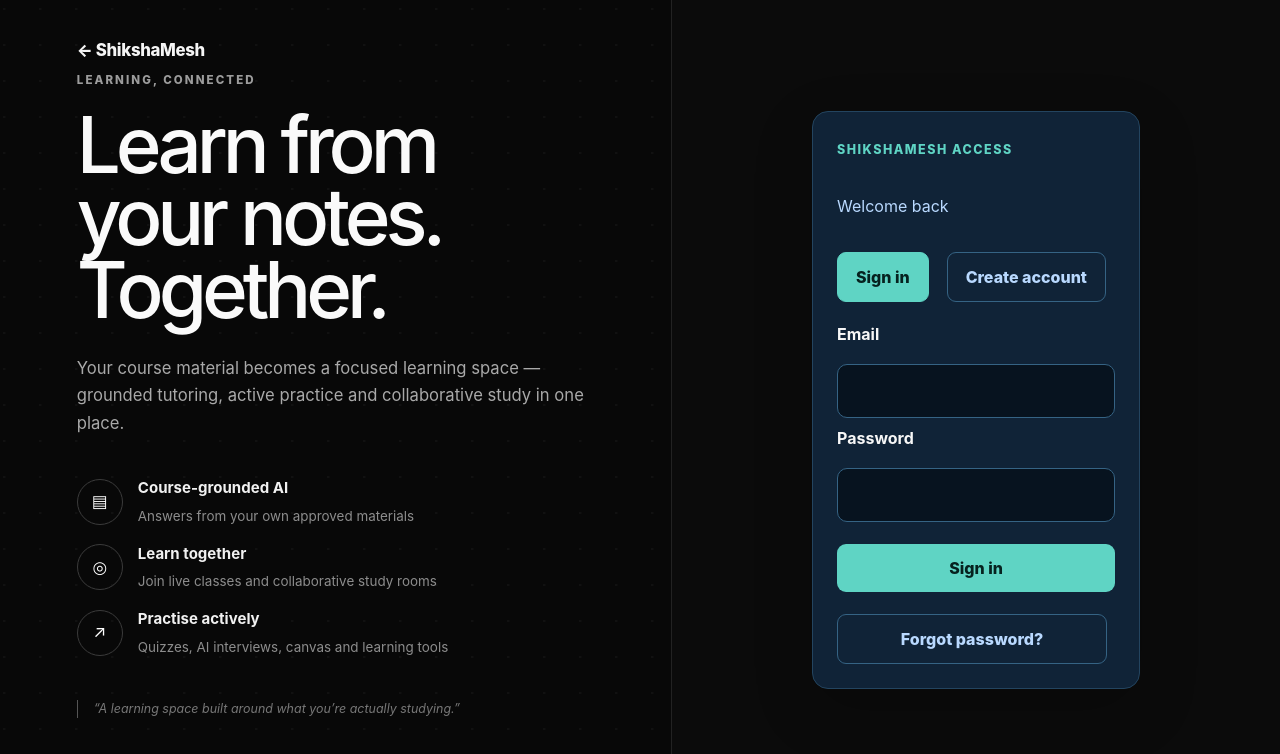
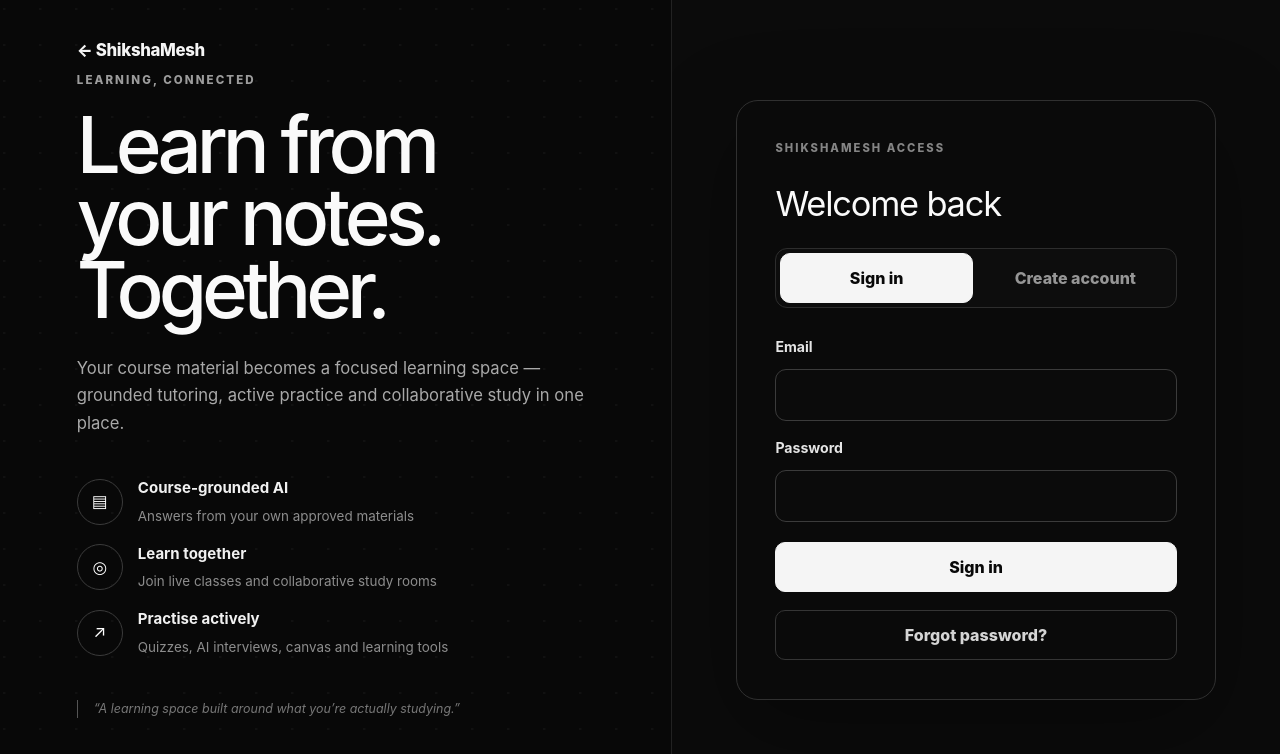
Before and after one commit to shreesriv12/WeMakeDevs, a Next.js app in the folder firstcommit/: page /auth in a window 1280 px wide. Shown: the top 754 px of the page. Built offline with nearby package versions, Linux system fonts and the light colour scheme.

Commit message:
feat: restyle auth forms with monochrome theme

```diff
--- a/firstcommit/components/auth-session.module.css
+++ b/firstcommit/components/auth-session.module.css
@@ -1,8 +1,149 @@
-.root { max-width: 560px; }
-.root form { display: grid; gap: 8px; }
-.root input { width: 100%; background: #07131f; color: #f4f9ff; border: 1px solid #356384; border-radius: 10px; padding: 14px; font: inherit; }
-.root input:focus { outline: 2px solid #5fd4c4; outline-offset: 2px; }
-.root :global(.auth-tabs) { display: flex; gap: 10px; margin: 20px 0; }
-.root :global(.auth-tabs button), .root :global(.secondary) { background: transparent; color: #b9d9ff; border: 1px solid #356384; margin-right: 8px; }
-.root :global(.auth-tabs .active) { background: #5fd4c4; color: #06221f; border-color: #5fd4c4; }
-.root :global(.notice) { color: #5fd4c4; margin: 18px 0 0; }
+.root {
+  width: min(100%, 520px);
+  max-width: 520px;
+  padding: clamp(26px, 3vw, 42px);
+  border: 1px solid #303030;
+  border-radius: 22px;
+  background: rgba(10, 10, 10, .94);
+  color: #f5f5f5;
+  box-shadow: 0 28px 90px rgba(0, 0, 0, .34);
+}
+
+.root :global(.eyebrow) {
+  display: block;
+  margin-bottom: 22px;
+  color: #858585;
+  font-size: .7rem;
+  font-weight: 800;
+  letter-spacing: .18em;
+}
+
+.root h2 {
+  margin: 0 0 6px;
+  color: #fafafa;
+  font-size: clamp(1.65rem, 3vw, 2.15rem);
+  letter-spacing: -.035em;
+}
+
+.root form {
+  display: grid;
+  gap: 10px;
+}
+
+.root label {
+  margin: 6px 0 2px;
+  color: #e5e5e5;
+  font-size: .88rem;
+  font-weight: 650;
+}
+
+.root input,
+.root select {
+  width: 100%;
+  min-height: 50px;
+  background: #0b0b0b;
+  color: #f5f5f5;
+  border: 1px solid #3b3b3b;
+  border-radius: 11px;
+  padding: 13px 14px;
+  font: inherit;
+  transition: border-color .18s ease, box-shadow .18s ease, background .18s ease;
+}
+
+.root input::placeholder { color: #666; }
+
+.root input:focus,
+.root select:focus {
+  outline: none;
+  border-color: #8a8a8a;
+  background: #0e0e0e;
+  box-shadow: 0 0 0 3px rgba(255,255,255,.055);
+}
+
+.root button {
+  min-height: 48px;
+  margin-top: 10px;
+  border: 1px solid #f4f4f4;
+  border-radius: 10px;
+  background: #f5f5f5;
+  color: #090909;
+  font: inherit;
+  font-weight: 800;
+  cursor: pointer;
+  transition: transform .15s ease, background .15s ease, color .15s ease;
+}
+
+.root button:hover:not(:disabled) {
+  transform: translateY(-1px);
+  background: #fff;
+}
+
+.root button:disabled { opacity: .55; cursor: not-allowed; }
+
+.root :global(.auth-tabs) {
+  display: grid;
+  grid-template-columns: 1fr 1fr;
+  gap: 6px;
+  margin: 18px 0 22px;
+  padding: 4px;
+  border: 1px solid #2d2d2d;
+  border-radius: 12px;
+  background: #0d0d0d;
+}
+
+.root :global(.auth-tabs button),
+.root :global(.secondary) {
+  min-height: 44px;
+  margin: 0;
+  border: 1px solid transparent;
+  background: transparent;
+  color: #969696;
+  box-shadow: none;
+}
+
+.root :global(.auth-tabs button:hover),
+.root :global(.secondary:hover) {
+  transform: none;
+  color: #fff;
+  background: #151515;
+}
+
+.root :global(.auth-tabs .active) {
+  background: #f5f5f5;
+  color: #080808;
+  border-color: #f5f5f5;
+}
+
+.root :global(.secondary) {
+  border-color: #353535;
+  color: #d5d5d5;
+  margin-top: 8px;
+}
+
+.root :global(.notice) {
+  margin: 16px 0 0;
+  padding: 11px 13px;
+  border: 1px solid #333;
+  border-radius: 9px;
+  background: #111;
+  color: #d7d7d7;
+  font-size: .86rem;
+  line-height: 1.45;
+}
+
+.root :global(.error) {
+  margin: 14px 0 0;
+  padding: 11px 13px;
+  border: 1px solid #5b3535;
+  border-radius: 9px;
+  background: #180d0d;
+  color: #ffb2b2;
+  font-size: .86rem;
+}
+
+.root a { color: #e8e8e8; text-underline-offset: 3px; }
+
+@media (max-width: 520px) {
+  .root { padding: 22px 18px; border-radius: 16px; }
+  .root :global(.auth-tabs) { grid-template-columns: 1fr 1fr; }
+}
```
